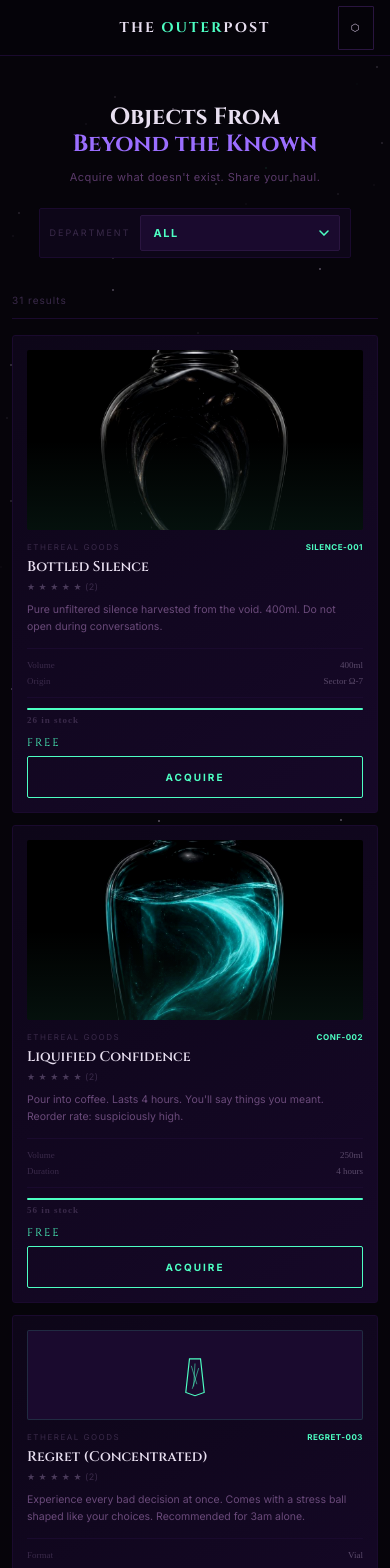
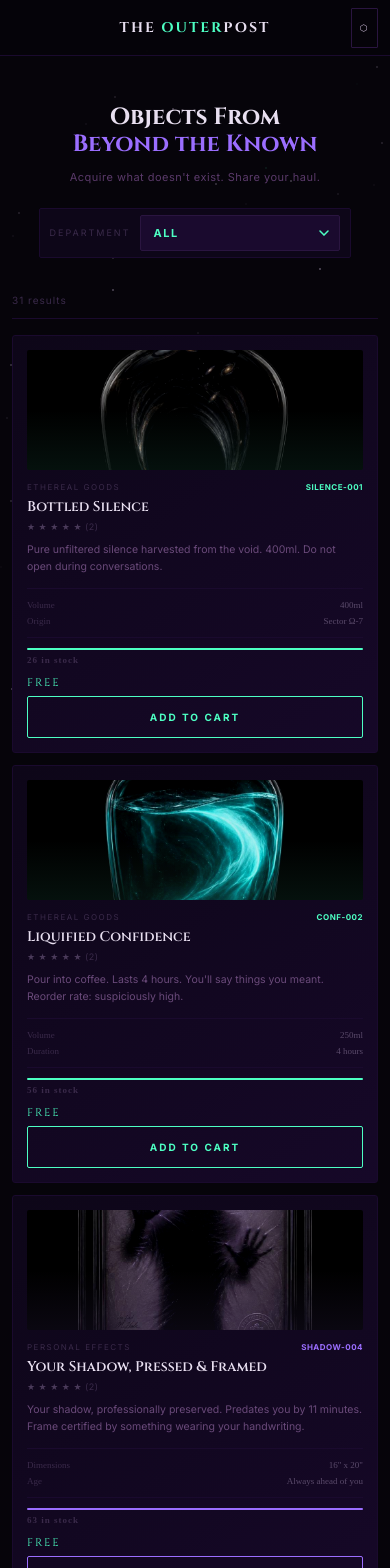
Before and after one commit to rheaphy1-hub/OuterPost, a Next.js app: page / in a window 390 px wide. Shown: the top 1568 px of the page. Built offline with nearby package versions, Linux system fonts and the light colour scheme.

Commit message:
Update button label and improve layout responsiveness

```diff
--- a/app/page.jsx
+++ b/app/page.jsx
@@ -256,7 +256,7 @@ function ProductCard({ product, onAddToCart, inCart, stock, purchaseCount, daily
     setTimeout(() => setAdded(false), 1200);
   };
 
-  const btnLabel = added ? "✓ ADDED" : inCart ? "IN CART" : limitReached ? "LIMIT REACHED" : isOutOfStock ? "OUT OF STOCK" : "ACQUIRE";
+  const btnLabel = added ? "✓ ADDED" : inCart ? "IN CART" : limitReached ? "LIMIT REACHED" : isOutOfStock ? "OUT OF STOCK" : "ADD TO CART";
   const btnActive = !inCart && !limitReached && !isOutOfStock;
 
   return (
@@ -277,7 +277,7 @@ function ProductCard({ product, onAddToCart, inCart, stock, purchaseCount, daily
     >
       {/* Product Image or Icon */}
       {PRODUCT_IMAGES[product.id] ? (
-        <div style={{ width: "100%", height: 180, borderRadius: 2, overflow: "hidden", marginBottom: 12, position: "relative" }}>
+        <div style={{ width: "100%", height: "clamp(120px, 28vw, 200px)", borderRadius: 2, overflow: "hidden", marginBottom: 12, position: "relative" }}>
           <img
             src={PRODUCT_IMAGES[product.id]}
             alt={product.name}
@@ -1395,10 +1395,10 @@ export default function App() {
       </div>
       <header style={{ position: "sticky", top: 0, zIndex: 100, background: "#06040Aee", backdropFilter: "blur(14px)", borderBottom: "1px solid #1a0a2e", padding: isMobile ? "12px 16px" : "0 32px", display: "flex", alignItems: "center", justifyContent: "center", height: isMobile ? 56 : 62 }}>
         <h1 onClick={handleAdminTap} style={{ fontFamily: "'Cinzel', serif", fontSize: isMobile ? 14 : 16, fontWeight: 700, letterSpacing: "2px", color: "#E8DFF0", cursor: "pointer", userSelect: "none" }}>THE <span style={{ color: "#4DFFC3" }}>OUTER</span>POST</h1>
-        <div style={{ position: "absolute", right: isMobile ? 16 : 32, display: "flex", alignItems: "center", gap: 8 }}>
-          {purchaseCount > 0 && <div style={{ fontFamily: "'Inter', sans-serif", fontSize: 8, color: "#4DFFC3", letterSpacing: "1px" }}>{purchaseCount}/3 TODAY</div>}
-          <button onClick={() => setCartOpen(true)} style={{ background: "transparent", border: "1px solid #2a1540", borderRadius: 1, padding: "8px 12px", cursor: "pointer", color: "#C8B8D4", fontFamily: "'Cinzel', serif", fontSize: 10, letterSpacing: "1.5px", display: "flex", alignItems: "center", gap: 6, minHeight: "44px" }}>
-            ⬡ {cart.length > 0 && <span style={{ background: "#4DFFC3", color: "#06040A", borderRadius: "50%", width: 18, height: 18, display: "flex", alignItems: "center", justifyContent: "center", fontSize: 9, fontWeight: 700 }}>{cart.length}</span>}
+        <div style={{ position: "absolute", right: isMobile ? 12 : 32, display: "flex", alignItems: "center", gap: isMobile ? 4 : 8 }}>
+          {purchaseCount > 0 && !isMobile && <div style={{ fontFamily: "'Inter', sans-serif", fontSize: 8, color: "#4DFFC3", letterSpacing: "1px" }}>{purchaseCount}/3 TODAY</div>}
+          <button onClick={() => setCartOpen(true)} style={{ background: "transparent", border: "1px solid #2a1540", borderRadius: 1, padding: isMobile ? "6px 8px" : "8px 12px", cursor: "pointer", color: "#C8B8D4", fontFamily: "'Cinzel', serif", fontSize: isMobile ? 9 : 10, letterSpacing: "1.5px", display: "flex", alignItems: "center", gap: isMobile ? 4 : 6, minHeight: isMobile ? "40px" : "44px" }}>
+            ⬡ {cart.length > 0 && <span style={{ background: "#4DFFC3", color: "#06040A", borderRadius: "50%", width: 16, height: 16, display: "flex", alignItems: "center", justifyContent: "center", fontSize: 8, fontWeight: 700 }}>{cart.length}</span>}
           </button>
         </div>
       </header>
@@ -1448,7 +1448,11 @@ export default function App() {
           </p>
         </div>
         <div className="grid">
-          {filtered.map(product => (<ProductCard key={product.id} product={product} onAddToCart={addToCart} inCart={cart.some(i => i.id === product.id)} stock={stocks[product.id]} purchaseCount={purchaseCount} dailyLimit={DAILY_LIMIT} userReviews={userReviews} />))}
+          {filtered.sort((a, b) => {
+            const aHasImg = !!PRODUCT_IMAGES[a.id];
+            const bHasImg = !!PRODUCT_IMAGES[b.id];
+            return bHasImg - aHasImg; // true (1) sorts before false (0)
+          }).map(product => (<ProductCard key={product.id} product={product} onAddToCart={addToCart} inCart={cart.some(i => i.id === product.id)} stock={stocks[product.id]} purchaseCount={purchaseCount} dailyLimit={DAILY_LIMIT} userReviews={userReviews} />))}
         </div>
       </main>
       {cartOpen && <div onClick={() => setCartOpen(false)} style={{ position: "fixed", inset: 0, background: "#00000055", zIndex: 999 }} />}
```
